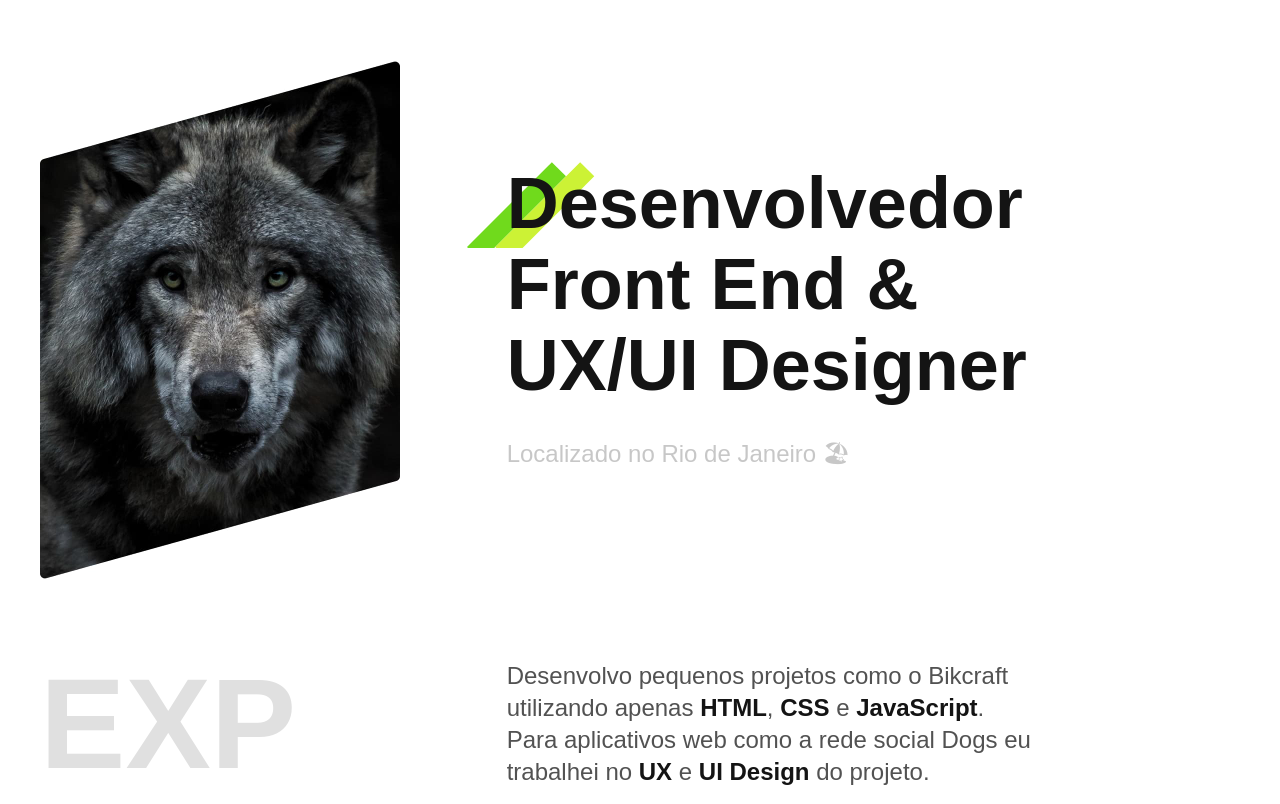
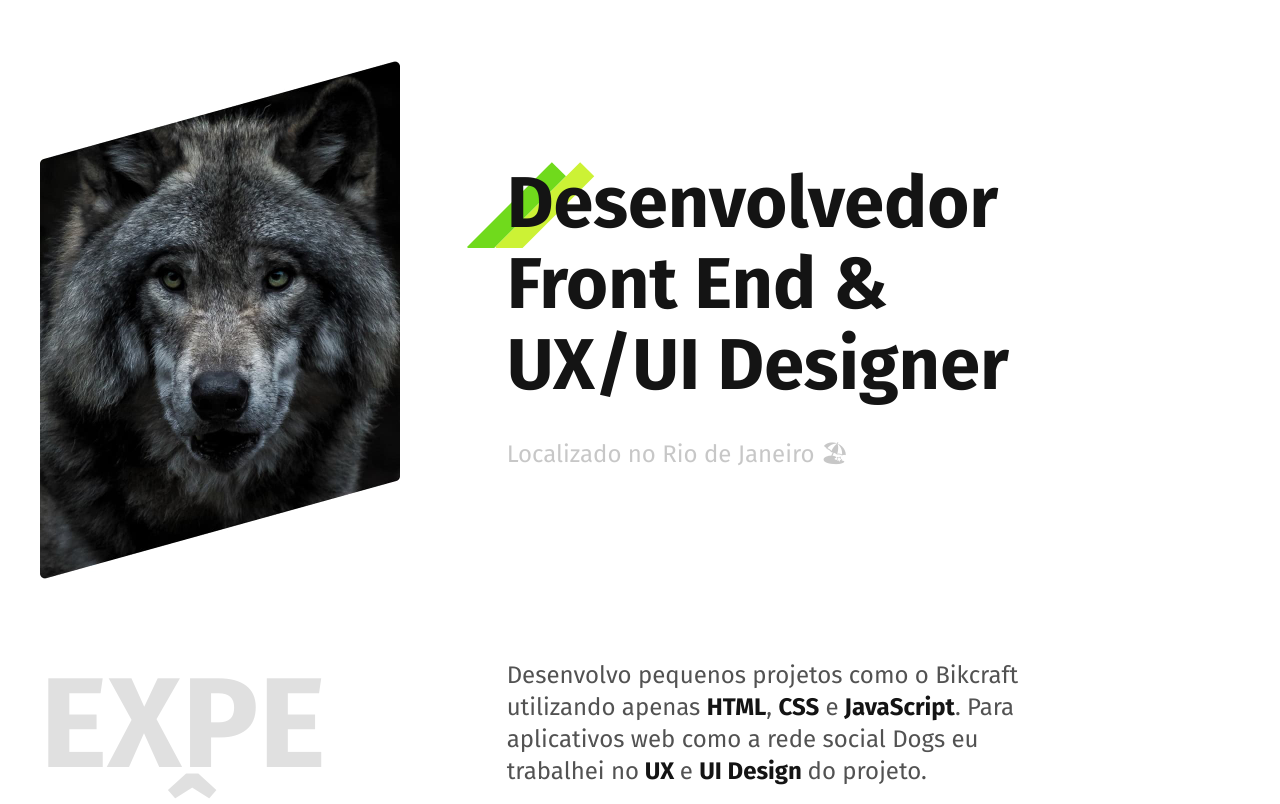
Before and after one commit to Marcos-pl/marcos-pl.github.io, a plain HTML site: page index.html in a window 1280 px wide. Shown: the part 103-907 px from the top of the page. Drawn offline with Linux system fonts and the light colour scheme.

Commit message:
google fonts

```diff
--- a/index.html
+++ b/index.html
@@ -5,6 +5,9 @@
     <meta name="viewport" content="width=device-width, initial-scale=1.0">
     <title>Desenvolvedor e Programador</title>
     <meta name="description" content="desenvolvimento">
+    <link rel="preconnect" href="https://fonts.googleapis.com">
+<link rel="preconnect" href="https://fonts.gstatic.com" crossorigin>
+<link href="https://fonts.googleapis.com/css2?family=Fira+Sans:ital,wght@0,400;0,700;1,400&display=swap" rel="stylesheet">
     <link rel="stylesheet" href="./css/style.css">
     <link rel="stylesheet" href="./css/global.css">
     <link rel="icon" href="./favicon.svg" type="image/svg+xml">
```
